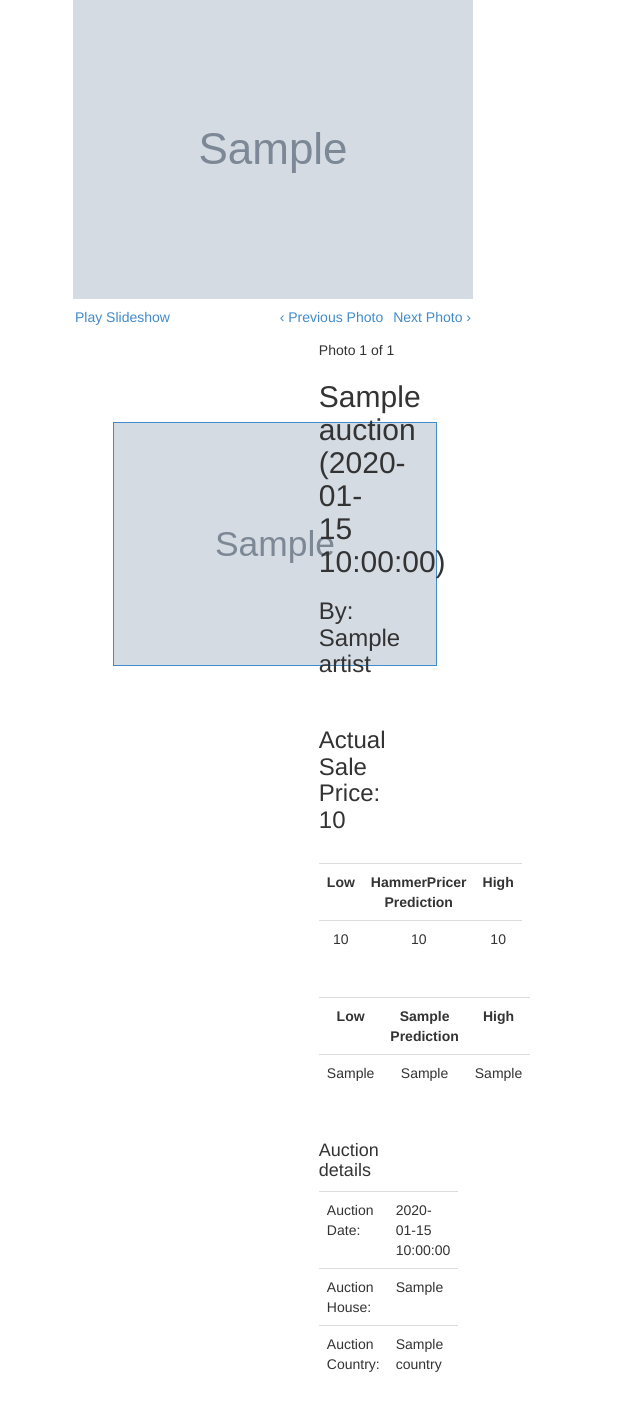
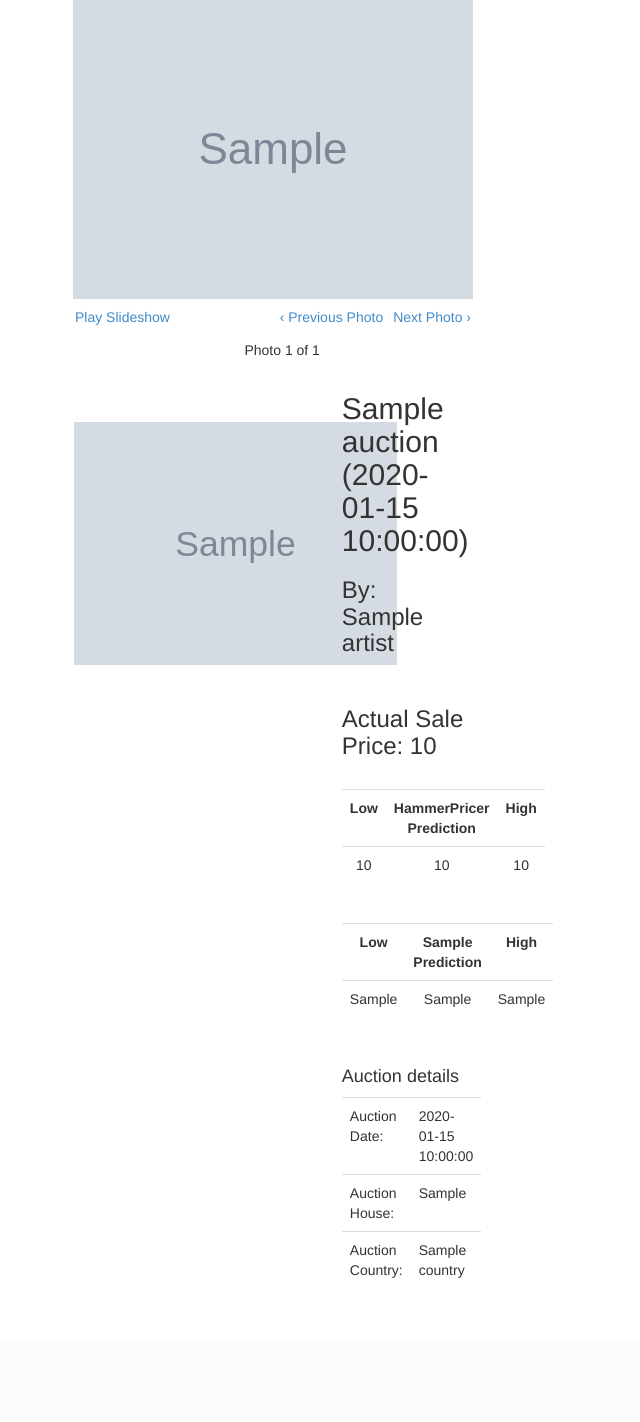
Before and after one commit to jbwhit/hammer-pricer, a Flask app: template app/templates/destination2.html in a window 1280 px wide. Shown: the part 322-1744 px from the top of the page, without its empty margins (0-640 px from the left). After the commit the page ends 1600 px from the top, so only its background shows below. Run offline with Flask 2, Linux system fonts and the light colour scheme; the template is opened without the code that fills it: most values are stand-ins (such as "Sample title", 1, 10 or a date in 2020); grey boxes marked "Sample" are stand-in pictures; some libraries are stand-ins or nearby versions.

Commit message:
CSS changes

```diff
--- a/app/static/css/jw-galleriffic.css
+++ b/app/static/css/jw-galleriffic.css
@@ -36,15 +36,13 @@ div.slideshow-container,
 div.loader,
 div.slideshow a.advance-link {
     /*width: 510px; */
-    width: 100%; /* This should be set to be at least the width of the largest image in the slideshow with padding */
+    width: 100%;
 }
 
 div.loader,
 div.slideshow a.advance-link,
 div.caption-container {
-    /*height: 502px; */
     height: 100%;
-    /* This should be set to be at least the height of the largest image in the slideshow with padding */
 }
 
 div.slideshow-container {
@@ -72,7 +70,7 @@ div.slideshow span.image-wrapper {
 div.slideshow a.advance-link {
     display: block;
     line-height: 100%;
-    text-align: center;
+    text-align: left;
 }
 
 div.slideshow a.advance-link:hover,
@@ -85,8 +83,7 @@ div.slideshow a.advance-link:focus {
 }
 
 div.slideshow img {
-    border-style: solid;
-    border-width: 1px;
+    border: none;
     width: 80%;
 }
 div.caption-container {
@@ -98,17 +95,15 @@ span.image-caption {
     display: block;
     position: absolute;
     top: 0;
-    left: 0;
+    left: 40%;
 }
 
 div.caption-container, span.image-caption {
-    /*width: 334px;*/
-    /*58.33333333*/
-    width: 41.66666667%;
+    width: 60%;
 }
 
 div.caption {
-    padding: 0 12px;
+    padding: 12px;
 }
 
 div.image-title {
@@ -187,7 +182,8 @@ div.pagination a, div.pagination span.current, div.pagination span.ellipsis {
     float: left;
     margin-right: 2px;
     padding: 4px 7px 2px 7px;
-    border: 1px solid #ccc;
+    /*border: 1px solid #ccc;*/
+    border: none;
 }
 div.pagination a:hover {
     text-decoration: none;
```
